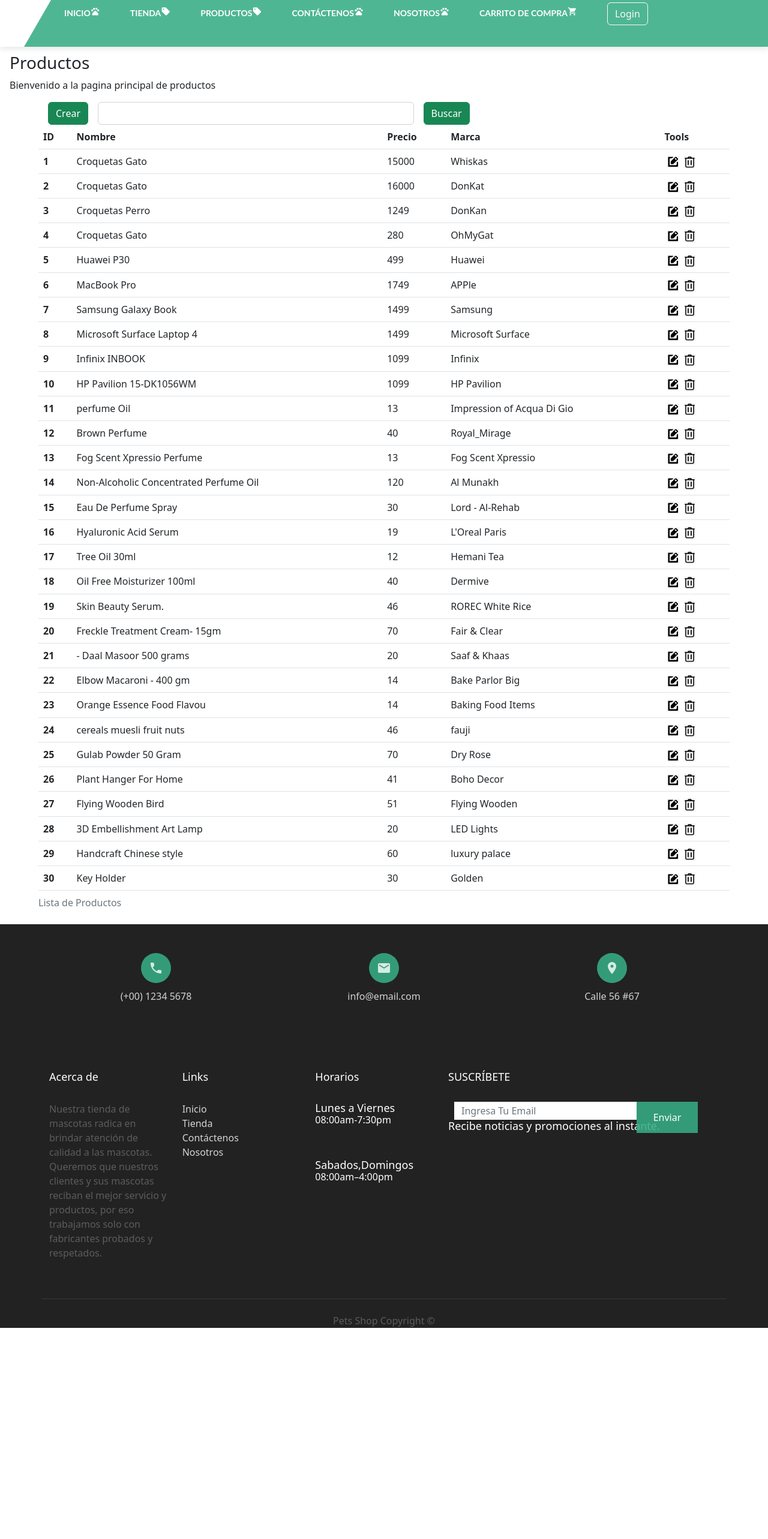
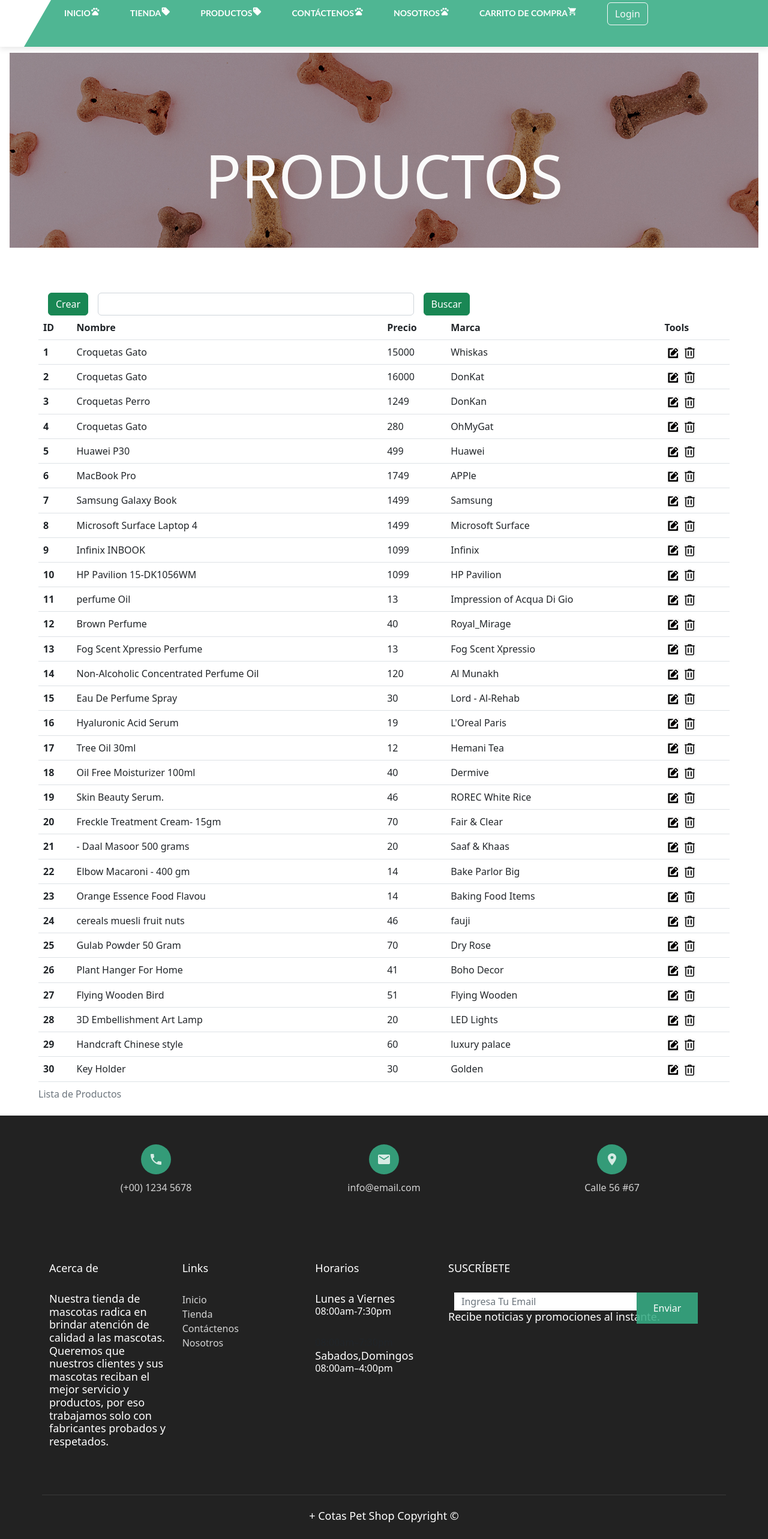
Before and after one commit to Judadego/ciclo4Gp35, a React (Create React App) app in the folder pets_front/: page /producto in a window 1280 px wide. Shown: the part 40-2606 px from the top of the page at 60% size. Before the commit the page ends 2254 px from the top, so only its background shows below. Built offline with nearby package versions, Linux system fonts and the light colour scheme.

Commit message:
BannerProductos

```diff
--- a/pets_front/src/components/Footer.js
+++ b/pets_front/src/components/Footer.js
@@ -56,10 +56,10 @@
                             <div className="row">
                                 <div className="col-md-4 mb-md-0 mb-4">
                                     <h2 className="footer-heading">Acerca de</h2>
-                                    <p className="text">
-                                        Nuestra tienda de mascotas radica en brindar atención de calidad a las mascotas.
+                                    <h2 className="footer-heading">
+                                         Nuestra tienda de mascotas radica en brindar atención de calidad a las mascotas.
                                         Queremos que nuestros clientes y sus mascotas reciban el mejor servicio y productos, por eso trabajamos solo con fabricantes probados y respetados.
-                                    </p>
+                                     </h2>
                                 </div>
                                 <div className="col-md-4 mb-md-0 mb-4">
                                     <h2 className="footer-heading">Links</h2>
@@ -93,10 +93,10 @@
                     </div>
                     <div className="row mt-5 pt-4 border-top">
                         <div className="text-center">
-                            <p className="copyright mb-0">
-                                Pets Shop
+                            <h2 className="footer-heading">
+                                + Cotas Pet Shop
                                 Copyright &copy;
-                            </p>
+                            </h2>
                         </div>
                     </div>
                 </div>
--- a/pets_front/src/components/producto/producto.jsx
+++ b/pets_front/src/components/producto/producto.jsx
@@ -1,20 +1,32 @@
 import ProductIndex from "./productIndex";
 import { getData } from "../../js/getData";
+import "../../css/bannerProductos.css"
 
 function ProductoIndex(props) {
     let productos = getData("url", {}, "get", {});
     return (
-        <div>
-            <div className="body-container mx-3 my-2">
+        <div > <br></br>
+        <br></br>
+        <br></br>
+        <br></br>
+        <br></br>
+        {/* No es profesional todos estos br, pero sirven mientras soluciono el problema */}
+
+            <div id="productBanner" className="resize body-container mx-3 my-2">
+
             <br></br>
               <br></br>
               <br></br>
               <br></br>
-              <br></br>
-                <div id="productBanner">
+              <br></br><br></br>
+                <div >
                     <h3>Productos</h3>
-                    <p>Bienvenido a la pagina principal de productos</p>
+                    <br></br>
+                    <br></br>
+                    <br></br>
+                    <br></br>
                 </div>
+                <br></br>
             </div>
             {/* Componente de tabla y botones */}
             <ProductIndex products={productos} />
--- a/pets_front/src/css/bannerProductos.css
+++ b/pets_front/src/css/bannerProductos.css
@@ -0,0 +1,42 @@
+#productBanner{
+    background-image: url(../images/breadcrumbs-bg\ \(1\).jpg);
+    background-repeat: no-repeat;
+    background-size: 100%;
+
+}
+h3{
+    text-align: center;
+    font-size:100px;
+    text-transform: uppercase;
+  background-image: linear-gradient(
+    -255deg,
+    #f2f2f2 50%,
+    #3fa788 29%,
+    #268254 67%,
+    #3fa788 29%,
+    #fafafa 50%
+  );
+  background-size: auto auto;
+  background-clip: border-box;
+  background-size: 200% auto;
+  color: rgb(255, 254, 254);
+  background-clip: text;
+  text-emphasis-color: transparent;
+  -webkit-background-clip: text;
+  -webkit-text-fill-color: transparent;
+  animation: textclip 10s linear infinite;
+      font-size: 100px;
+}
+
+@keyframes textclip {
+  to {
+    background-position: 200% center;
+  }
+}
+
+p{
+    color: antiquewhite;
+    text-align: center;
+    font-size:50px;
+    position: relative;
+}
```
Also changed, not shown: pets_front/src/images/OIP.jpeg (added), pets_front/src/images/breadcrumbs-bg (1).jpg (added).
